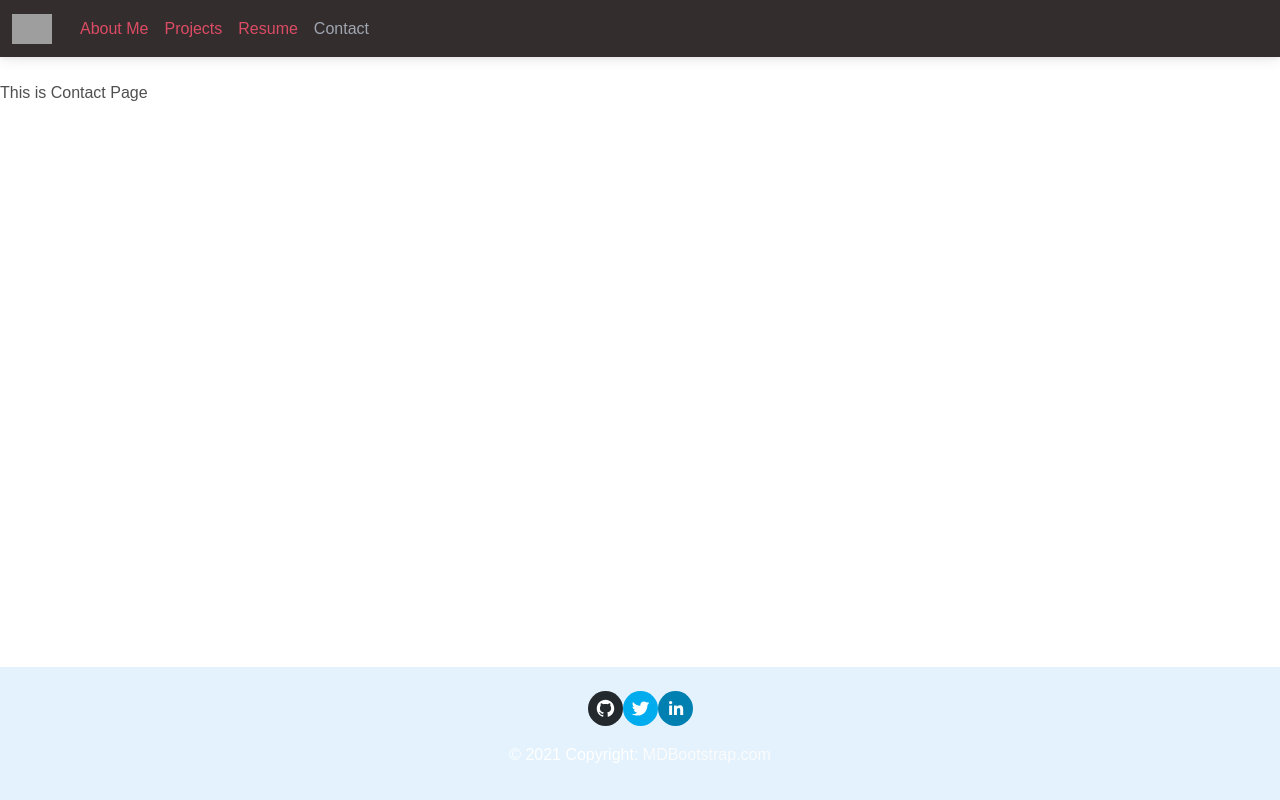
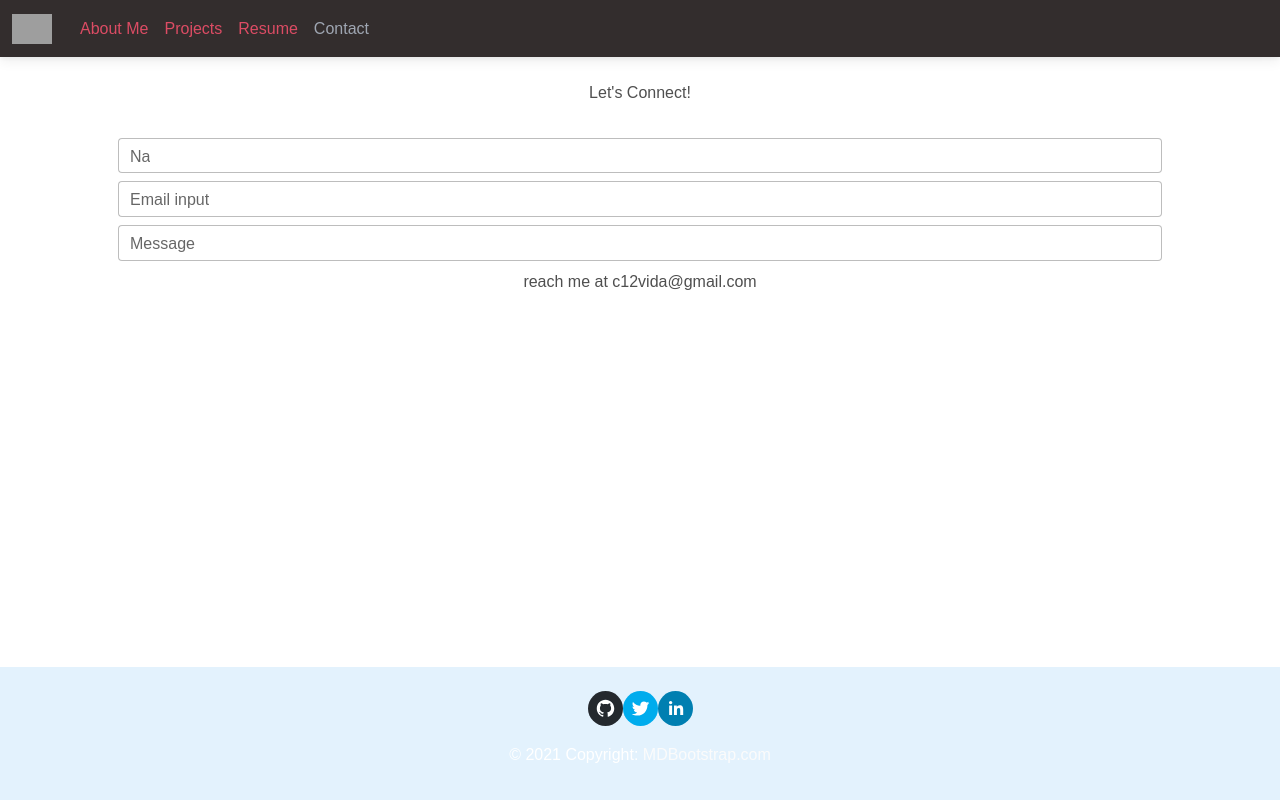
Before and after one commit to delaluz12/myReactPortfolio, a React (Create React App) app: page /contact in a window 1280 px wide. Built offline with nearby package versions, Linux system fonts and the light colour scheme; grey boxes are pictures that could not be loaded.

Commit message:
draft of contact component style -needs fnc

```diff
--- a/src/components/Contact.js
+++ b/src/components/Contact.js
@@ -1,7 +1,29 @@
 import React from "react";
+import { MDBInput, MDBContainer, MDBRow, MDBCol, MDBInputGroupText, MDBInputGroup } from "mdb-react-ui-kit";
+
+// import "./contact.css"
 
 function Contact() {
-  return  <div className='topmargin'>This is Contact Page</div>;
+  return (
+    <MDBContainer>
+      <div className="topmargin text-center">Let's Connect!</div>
+      <MDBRow className='m-4'>
+        <MDBCol>
+          <form>
+
+
+            <MDBInput label="Na" id="typeText" type="text" className='m-2'  />
+
+            <MDBInput label="Email input" id="typeEmail" type="email" className='m-2' />
+            <MDBInput label="Message" id="textAreaExample" textarea rows={4} className='m-2' />
+          </form>
+          <div className="text-center">reach me at c12vida@gmail.com</div>
+        </MDBCol>
+
+      </MDBRow>
+
+    </MDBContainer>
+  );
 }
 
 export default Contact;
```
